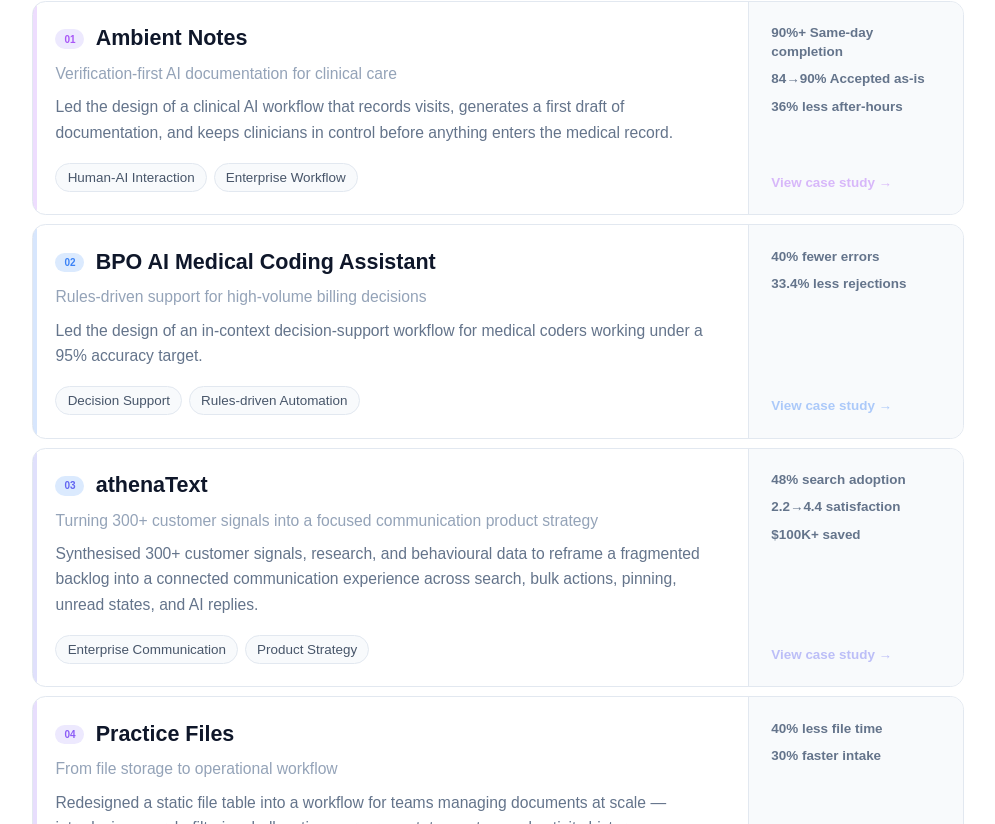
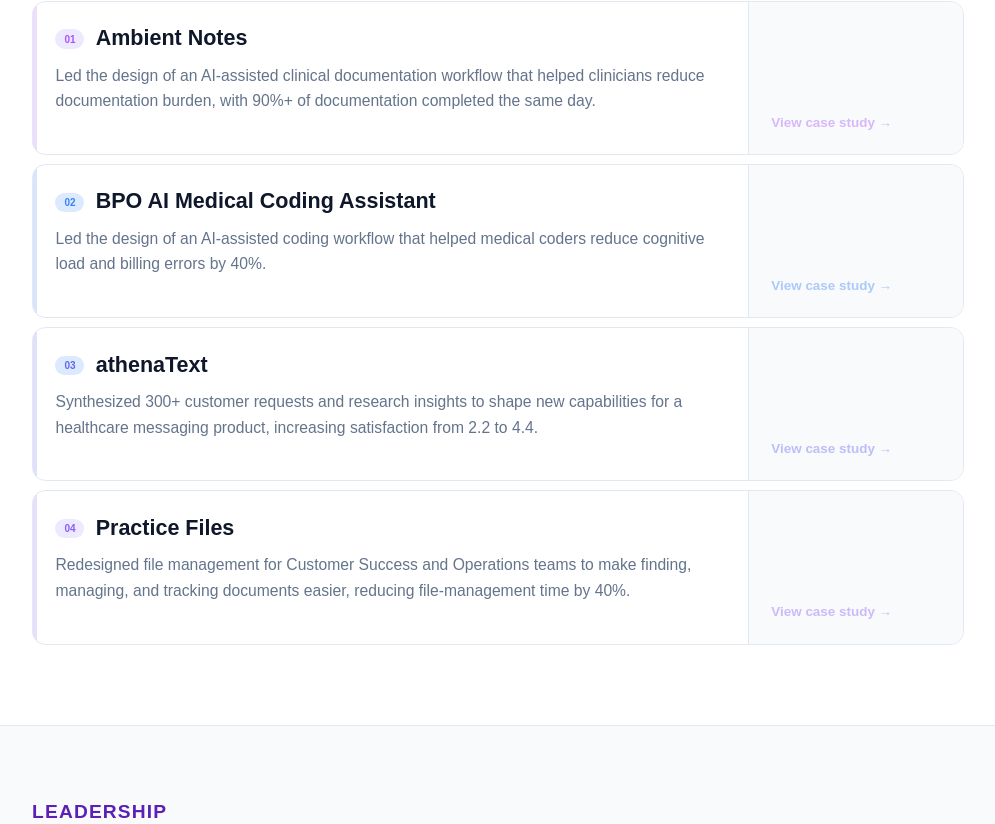
Before and after one commit to tathedrachana1403/portfolio, a Next.js app: page / in a window 1280 px wide. Shown: the part 1956-2780 px from the top of the page, without its empty margins (142-1137 px from the left). Built offline with nearby package versions, Linux system fonts and the light colour scheme.

Commit message:
homepage cards

```diff
--- a/app/page.tsx
+++ b/app/page.tsx
@@ -27,28 +27,27 @@
   number: "01",
   slug: "ambient-notes",
   title: "Ambient Notes",
-    subtitle: "Verification-first AI documentation for clinical care",
   role: "Lead Product Designer · 0→1",
-    tags: ["Human-AI Interaction", "Enterprise Workflow"],
-    metrics: ["90%+ Same-day completion", "84→90% Accepted as-is", "36% less after-hours"],
-    outcome: "90%+ same-day completion · 84→90% Accepted as-is ·  36% less after-hours documentation",
-    description: "Led the design of a clinical AI workflow that records visits, generates a first draft of documentation, and keeps clinicians in control before anything enters the medical record.",
+  tags: [],
+  metrics: [],
+  description:
+    "Led the design of an AI-assisted clinical documentation workflow that helped clinicians reduce documentation burden, with 90%+ of documentation completed the same day.",
   dark: "#3b0764",
   soft: "#faf5ff",
   border: "#d8b4fe",
   muted: "#ede9fe",
   barColor: "#a855f7",
 },
+
 {
   number: "02",
   slug: "bpo-coding",
   title: "BPO AI Medical Coding Assistant",
-    subtitle: "Rules-driven support for high-volume billing decisions",
   role: "Sole Product Designer",
-    tags: ["Decision Support", "Rules-driven Automation"],
-    metrics: ["40% fewer errors", "33.4% less rejections"],
-    outcome: "40% fewer billing errors · 33.4% fewer claim rejections",
-    description: "Led the design of an in-context decision-support workflow for medical coders working under a 95% accuracy target.",
+  tags: [],
+  metrics: [],
+  description:
+    "Led the design of an AI-assisted coding workflow that helped medical coders reduce cognitive load and billing errors by 40%.",
   dark: "#1e40af",
   soft: "#eff6ff",
   border: "#bfdbfe",
@@ -59,12 +58,11 @@
   number: "03",
   slug: "athenatext",
   title: "athenaText",
-    subtitle: "Turning 300+ customer signals into a focused communication product strategy",
   role: "Lead Product Designer",
-    tags: ["Enterprise Communication", "Product Strategy"],
-    metrics: ["48% search adoption", "2.2→4.4 satisfaction", "$100K+ saved"],
-    outcome: "48% search adoption · satisfaction 2.2→4.4 · $100K+ annual savings",
-    description: "Synthesised 300+ customer signals, research, and behavioural data to reframe a fragmented backlog into a connected communication experience across search, bulk actions, pinning, unread states, and AI replies.",
+  tags: [],
+  metrics: [],
+  description:
+    "Synthesized 300+ customer requests and research insights to shape new capabilities for a healthcare messaging product, increasing satisfaction from 2.2 to 4.4.",
   dark: "#1e40af",
   soft: "#eff6ff",
   border: "#bfdbfe",
@@ -75,12 +73,11 @@
   number: "04",
   slug: "practice-files",
   title: "Practice Files",
-    subtitle: "From file storage to operational workflow",
   role: "Product Designer",
-    tags: ["Enterprise Operations", "Document Systems"],
-    metrics: ["40% less file time", "30% faster intake"],
-    outcome: "40% less file-management time · 30% faster document intake",
-    description: "Redesigned a static file table into a workflow for teams managing documents at scale — introducing search, filtering, bulk actions, progress states, notes, and activity history.",
+  tags: [],
+  metrics: [],
+  description:
+    "Redesigned file management for Customer Success and Operations teams to make finding, managing, and tracking documents easier, reducing file-management time by 40%.",
   dark: "#3b0764",
   soft: "#faf5ff",
   border: "#d8b4fe",
```
Lines whose indentation alone changed are shown as unchanged.
